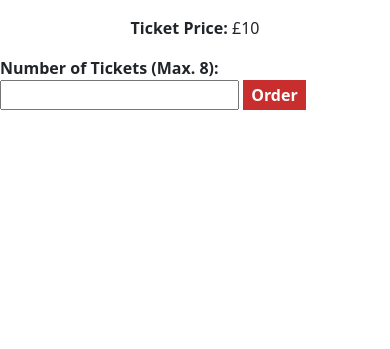
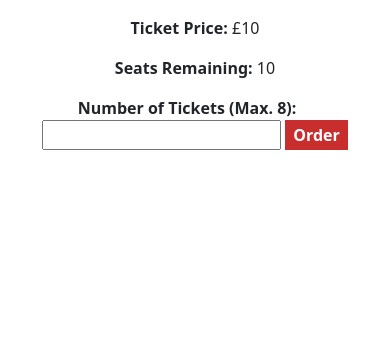
Before and after one commit to JamesMartin1998/Django-Project, a Django app: a page that uses templates/order.html in a window 390 px wide. Shown: the part 195-544 px from the top of the page. Run offline with Django 3.2, Linux system fonts and the light colour scheme; a user stored in the database is signed in; tables that the repository leaves empty hold one stand-in row (values such as "Sample post").

Commit message:
add style to make the order page responsive

```diff
--- a/static/css/style.css
+++ b/static/css/style.css
@@ -306,3 +306,14 @@ body {
     display: block;
 }
 }
+
+/* Order Page */
+.order-label {
+    margin-right: 1rem;
+}
+
+@media only screen and (max-width: 600px) {
+    .to-flex-col {
+        flex-direction: column !important;
+    }
+}
--- a/templates/order.html
+++ b/templates/order.html
@@ -17,15 +17,24 @@
     <span><strong>Ticket Price: </strong><span> £{{ showing.ticket_price }}
 </p>
 
+<p class="d-flex justify-content-center align-items-center">
+    <span><strong>Seats Remaining: </strong><span> {{ showing.seats_remaining }}
+</p>
+
 
 <div class="d-flex justify-content-center align-items-center mb-3">
     <form method="POST" action="">
         {% csrf_token %}
 
-        <label for="tickets"><strong>Number of Tickets (Max. 8):</strong></label>
-        <input type="number" id="tickets" name="tickets">
-
-        <button class="small-btn" type="submit">Order</button>
+        <div class="d-flex flex-row to-flex-col">
+            <div class="d-flex justify-content-center">
+                <label class="order-label" for="tickets"><strong>Number of Tickets (Max. 8):</strong></label>
+            </div>
+            <div>
+                <input type="number" id="tickets" name="tickets">
+                <button class="small-btn" type="submit">Order</button>
+            </div>
+        </div>
 
     </form>
 </div>
```
